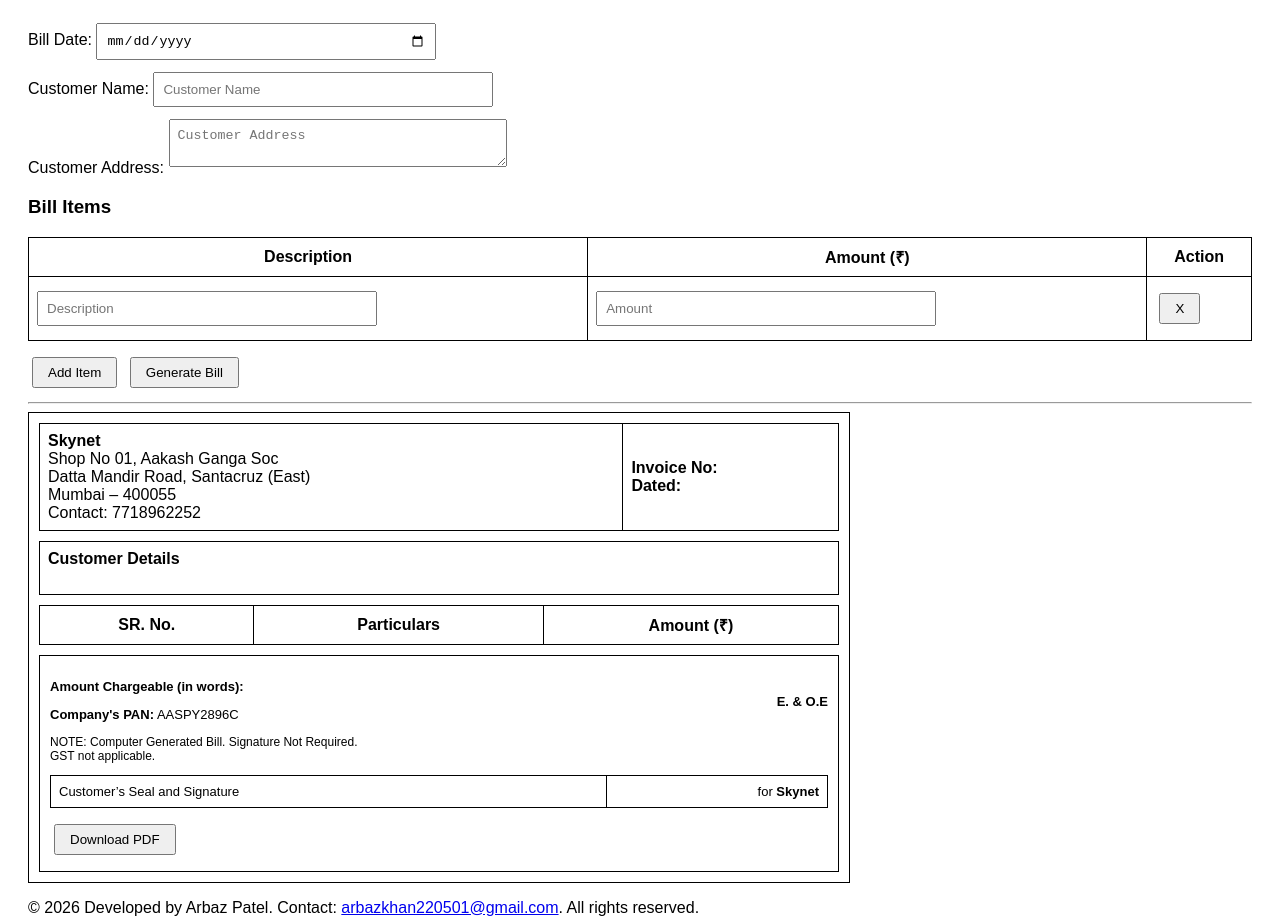
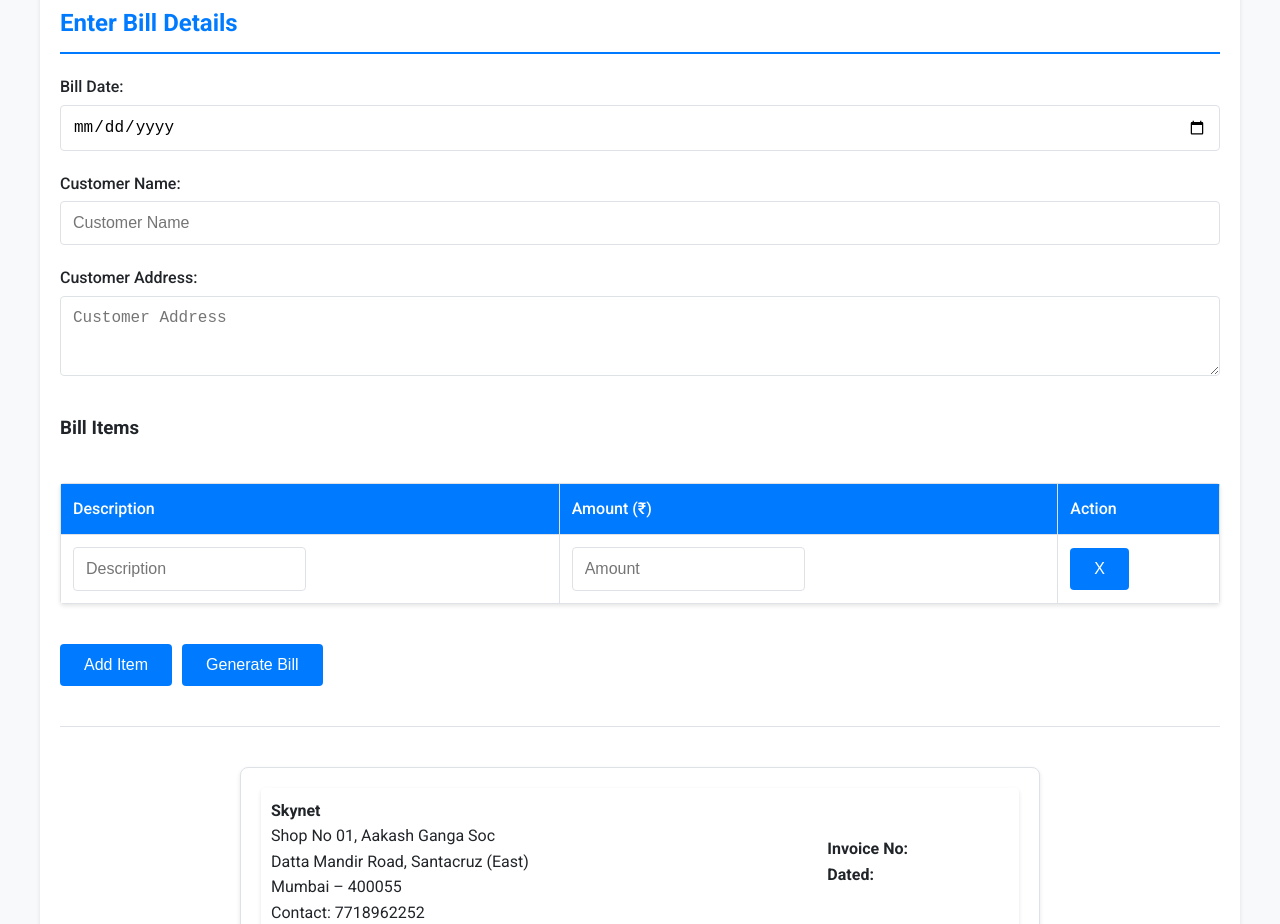
Before and after one commit to arbaz2205/internet-bill-generator, a plain HTML site: page index.html in a window 1280 px wide. Shown: the part 139-1063 px from the top of the page. Drawn offline with nearby package versions, Linux system fonts and the light colour scheme.

Commit message:
Update style.css

```diff
--- a/style.css
+++ b/style.css
@@ -1,57 +1,288 @@
+@import url('https://fonts.googleapis.com/css2?family=Roboto:wght@300;400;500;700&display=swap');
+
+:root {
+  --primary-color: #007bff;
+  --secondary-color: #6c757d;
+  --background-color: #f8f9fa;
+  --text-color: #212529;
+  --border-color: #dee2e6;
+  --shadow: 0 2px 4px rgba(0,0,0,0.1);
+}
+
+* {
+  box-sizing: border-box;
+}
+
 body {
-  font-family: Arial, sans-serif;
+  font-family: 'Roboto', Arial, sans-serif;
+  background-color: var(--background-color);
+  color: var(--text-color);
+  margin: 0;
   padding: 20px;
+  line-height: 1.6;
+}
+
+.container {
+  max-width: 1200px;
+  margin: 0 auto;
+  background-color: white;
+  padding: 20px;
+  border-radius: 8px;
+  box-shadow: var(--shadow);
+}
+
+h1 {
+  text-align: center;
+  color: var(--primary-color);
+  margin-bottom: 30px;
+}
+
+h2 {
+  color: var(--primary-color);
+  border-bottom: 2px solid var(--primary-color);
+  padding-bottom: 10px;
+}
+
+.form-section {
+  margin-bottom: 40px;
+}
+
+.form {
+  display: flex;
+  flex-direction: column;
+  gap: 20px;
+}
+
+.form-group {
+  display: flex;
+  flex-direction: column;
+  gap: 5px;
+}
+
+.form-group label {
+  font-weight: 500;
+  color: var(--text-color);
 }
 
 .form input, .form textarea {
-  width: 320px;
-  padding: 8px;
-  margin: 6px 0;
+  padding: 12px;
+  border: 1px solid var(--border-color);
+  border-radius: 4px;
+  font-size: 16px;
+  transition: border-color 0.3s;
 }
 
-button {
-  padding: 6px 14px;
-  margin: 6px 4px;
+.form input:focus, .form textarea:focus {
+  outline: none;
+  border-color: var(--primary-color);
+  box-shadow: 0 0 0 2px rgba(0,123,255,0.25);
 }
 
-.bill {
-  width: 800px;
-  border: 1px solid #000;
-  padding: 10px;
+.form textarea {
+  resize: vertical;
+  min-height: 80px;
 }
 
 table {
   width: 100%;
   border-collapse: collapse;
-  margin-bottom: 10px;
+  margin-bottom: 20px;
+  background-color: white;
+  border-radius: 4px;
+  overflow: hidden;
+  box-shadow: var(--shadow);
 }
 
-table, th, td {
-  border: 1px solid black;
-  padding: 8px;
+table th, table td {
+  border: 1px solid var(--border-color);
+  padding: 12px;
+  text-align: left;
+}
+
+table th {
+  background-color: var(--primary-color);
+  color: white;
+  font-weight: 500;
+}
+
+.button-group {
+  display: flex;
+  gap: 10px;
+  flex-wrap: wrap;
+}
+
+button {
+  padding: 12px 24px;
+  background-color: var(--primary-color);
+  color: white;
+  border: none;
+  border-radius: 4px;
+  cursor: pointer;
+  font-size: 16px;
+  font-weight: 500;
+  transition: background-color 0.3s;
+}
+
+button:hover {
+  background-color: #0056b3;
+}
+
+button:active {
+  transform: translateY(1px);
+}
+
+hr {
+  border: none;
+  height: 1px;
+  background-color: var(--border-color);
+  margin: 40px 0;
+}
+
+.bill-section {
+  margin-top: 40px;
+}
+
+.bill {
+  max-width: 800px;
+  margin: 0 auto;
+  border: 1px solid var(--border-color);
+  padding: 20px;
+  background-color: white;
+  border-radius: 8px;
+  box-shadow: var(--shadow);
+}
+
+.header-table td {
+  border: none;
+  padding: 10px;
+}
+
+.details-table td {
+  border: none;
+  padding: 10px;
+}
+
+.footer {
+  border: 1px solid var(--border-color);
+  padding: 20px;
+  background-color: #f8f9fa;
+  border-radius: 4px;
+  margin-top: 20px;
+}
+
+.signature-table {
+  width: 100%;
+  margin-top: 20px;
+}
+
+.signature-table td {
+  border: none;
+  padding: 20px 10px;
 }
 
 .right {
   text-align: right;
 }
 
-.footer {
-  border: 1px solid #000;
-  padding: 10px;
-  font-size: 13px;
-}
-
 .note {
-  font-size: 12px;
+  font-size: 14px;
+  color: var(--secondary-color);
 }
 
 .eoe {
   float: right;
   font-weight: bold;
+  color: var(--secondary-color);
+}
+
+/* Responsive Design */
+@media (max-width: 768px) {
+  .container {
+    padding: 15px;
+  }
+
+  .form-group {
+    width: 100%;
+  }
+
+  table {
+    font-size: 14px;
+  }
+
+  table th, table td {
+    padding: 8px;
+  }
+
+  .button-group {
+    flex-direction: column;
+  }
+
+  .bill {
+    padding: 15px;
+  }
+
+  .header-table, .details-table, .item-table, .signature-table {
+    font-size: 14px;
+  }
+}
+
+@media (max-width: 480px) {
+  body {
+    padding: 10px;
+  }
+
+  .container {
+    padding: 10px;
+  }
+
+  h1 {
+    font-size: 24px;
+  }
+
+  .form input, .form textarea {
+    font-size: 16px; /* Prevent zoom on iOS */
+  }
+
+  table {
+    overflow-x: auto;
+    display: block;
+    white-space: nowrap;
+  }
+
+  .bill {
+    padding: 10px;
+  }
 }
 
 @media print {
-  .form, button {
-    display: none;
+  .form-section, .button-group, button {
+    display: none !important;
+  }
+
+  .container {
+    box-shadow: none;
+    background-color: white;
+  }
+
+  .bill {
+    box-shadow: none;
   }
 }
+
+footer {
+  text-align: center;
+  padding: 20px;
+  background-color: var(--primary-color);
+  color: white;
+  margin-top: 40px;
+  border-radius: 0 0 8px 8px;
+}
+
+footer a {
+  color: #e3f2fd;
+  text-decoration: none;
+}
+
+footer a:hover {
+  text-decoration: underline;
+}
```
